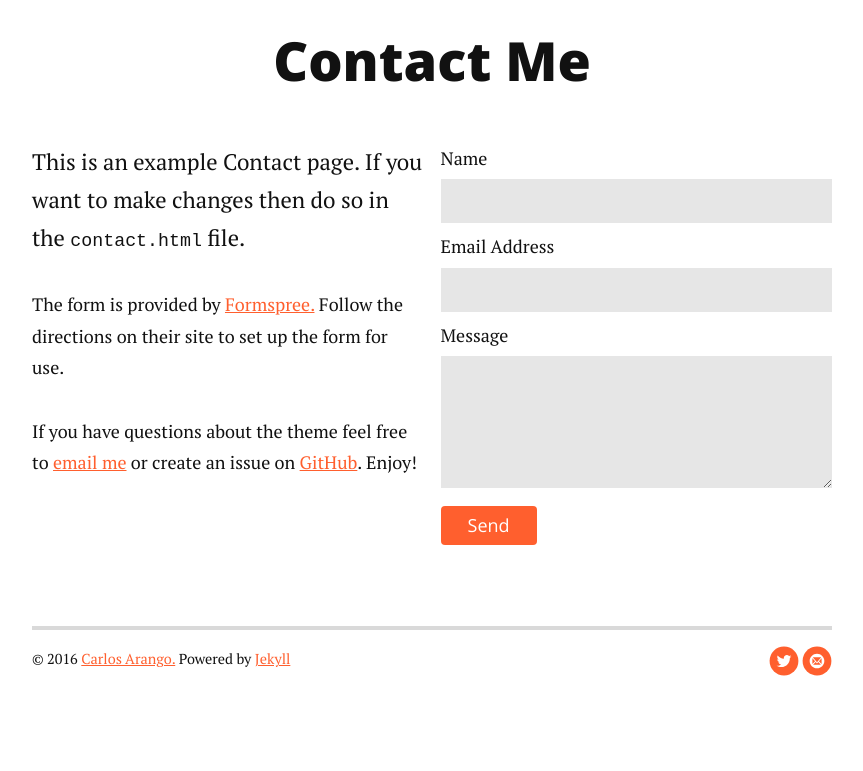
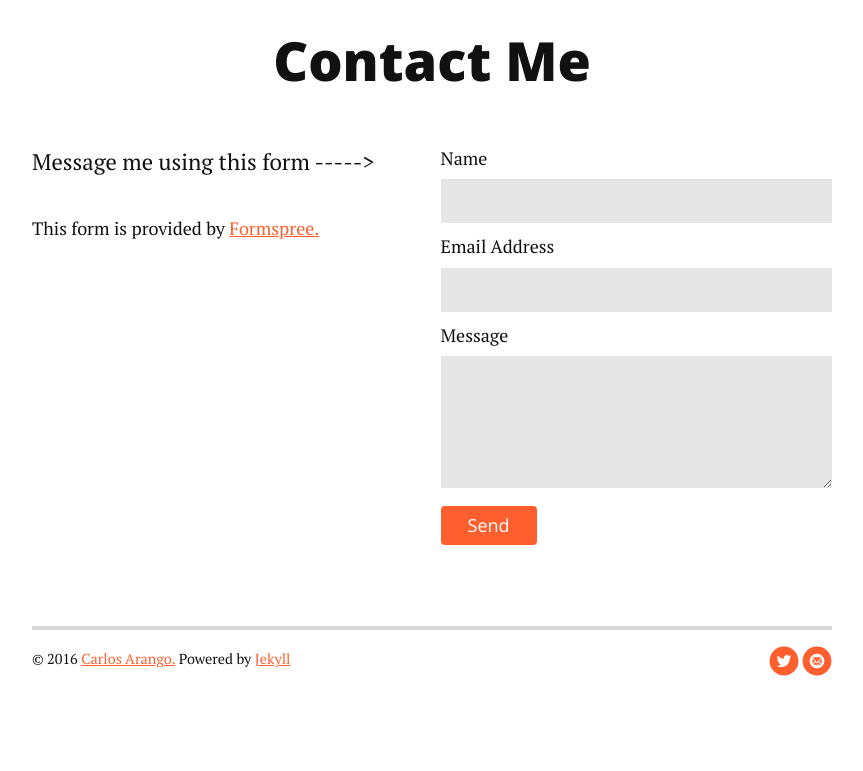
Before and after one commit to licheca/carlosarango.com, a Jekyll site: the page built from contact.md, in a window 1280 px wide. Shown: the part 278-1049 px from the top of the page, without its empty margins (208-1071 px from the left). Built offline with Jekyll 4.4.1, drawn with Linux system fonts in a browser that asks for light colours; nearby versions of some CDN libraries.

Commit message:
Add info to about me page. Removed license file. Updated contact page.

```diff
--- a/contact.md
+++ b/contact.md
@@ -6,11 +6,10 @@ title: Contact Long Haul
 <div id="contact">
   <h1 class="pageTitle">Contact Me</h1>
   <div class="contactContent">
-    <p class="intro">This is an example Contact page. If you want to make changes then do so in the <code>contact.html</code> file.</p>
-    <p>The form is provided by <a href="http://formspree.io/">Formspree.</a> Follow the directions on their site to set up the form for use.</p>
-    <p>If you have questions about the theme feel free to <a href="mailto:brimaidesigns@gmail.com">email me</a> or create an issue on <a href="https://github.com/brianmaierjr/long-haul">GitHub</a>. Enjoy!</p>
+    <p class="intro">Message me using this form -----></p>
+    <p>This form is provided by <a href="http://formspree.io/">Formspree.</a></p>
   </div>
-  <form action="http://formspree.io/your@mail.com" method="POST">
+  <form action="http://formspree.io/licheca@gmail.com" method="POST">
     <label for="name">Name</label>
     <input type="text" id="name" name="name" class="full-width"><br>
     <label for="email">Email Address</label>
```
Also changed, not shown: about.md (+19 -11 lines), assets/scss/breakpoints/_mobileup.scss (+8 -0 lines), assets/css/style.css, 1 other file.
